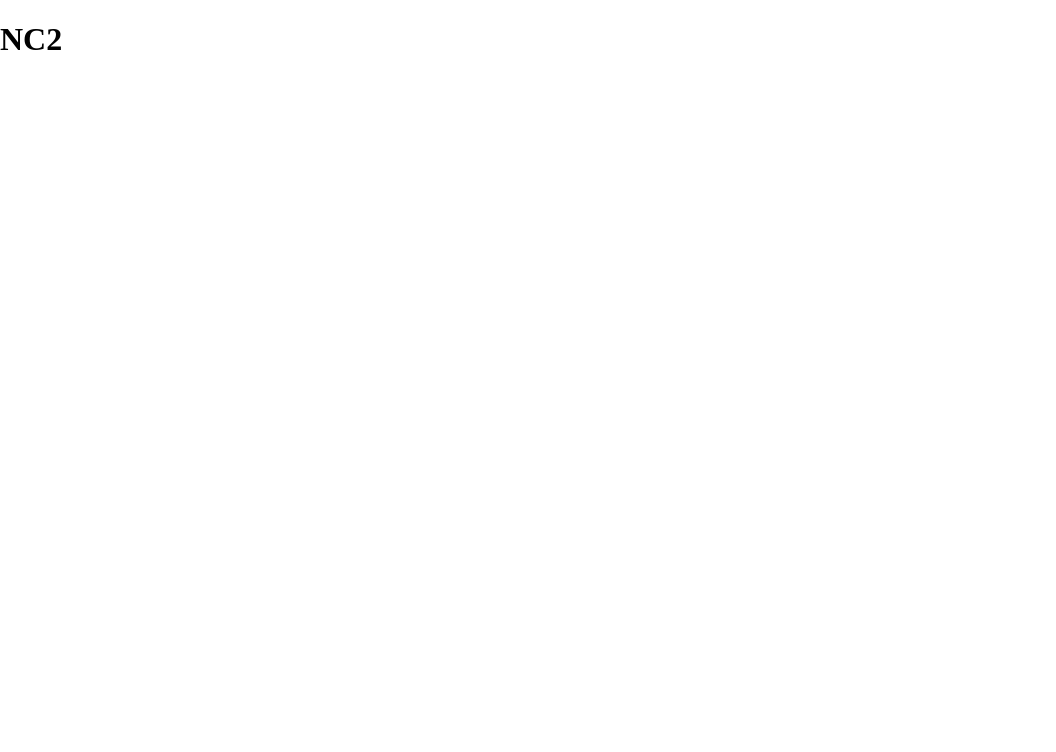
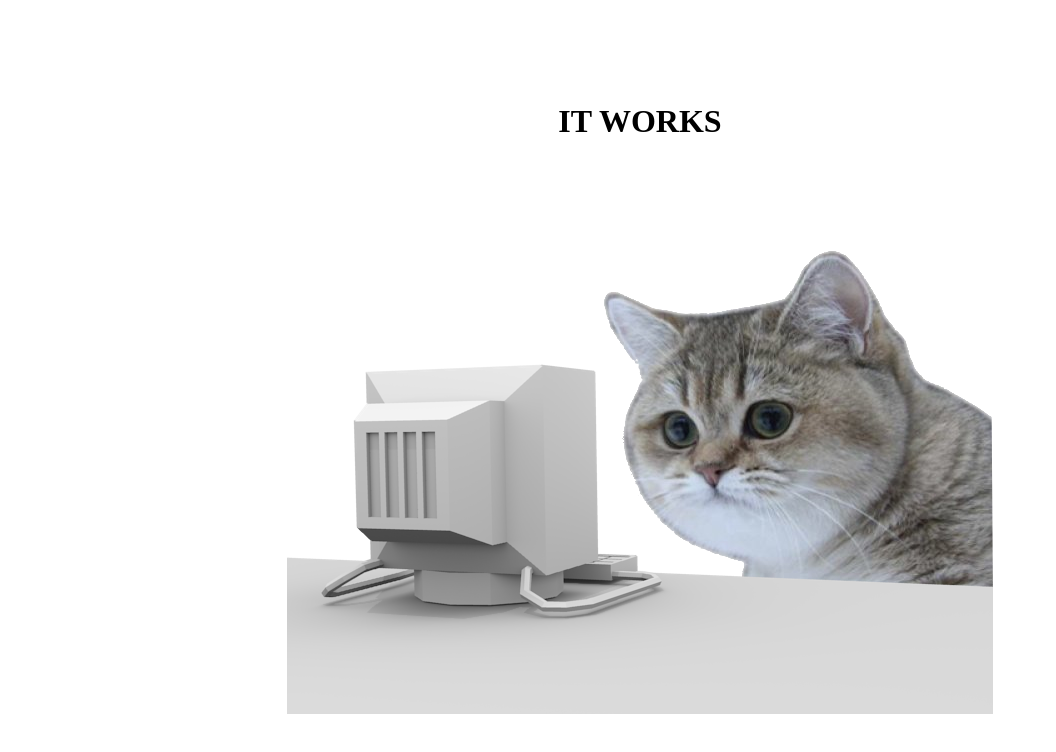
Before and after one commit to plootony/ncdecision, a website built with webpack: page src/index.html in a window 1280 px wide. Shown: the whole page, without its empty margins (0-1056 px from the left). Built offline with nearby package versions, Linux system fonts and the light colour scheme.

Commit message:
Default template auto deploy

```diff
--- a/src/index.html
+++ b/src/index.html
@@ -4,11 +4,14 @@
   <meta charset="UTF-8">
   <meta http-equiv="X-UA-Compatible" content="IE=edge">
   <meta name="viewport" content="width=device-width, initial-scale=1.0">
-  <title>Webpack</title>
+  <title>IT WORKS!!!</title>
 </head>
 <body>
-  <header>
-    <h1>NC2</h1>
-  </header>
+  <div class="wrap">
+    <h1>IT WORKS</h1>
+    <img src="img/cat.png" alt="">
+  </div>
+
+
 </body>
 </html>
--- a/src/style/_style.scss
+++ b/src/style/_style.scss
@@ -1,3 +1,15 @@
 * {
   padding: 0;
 }
+
+h1 {
+  text-align: center;
+}
+
+body {
+  height: 100vh;
+  width: 100vw;
+  display: flex;
+  align-items: center;
+  justify-content: center;
+}
```
Also changed, not shown: dist/assets/img/cat.png (added), dist/index.html, src/img/cat.png (added), 4 other files.
